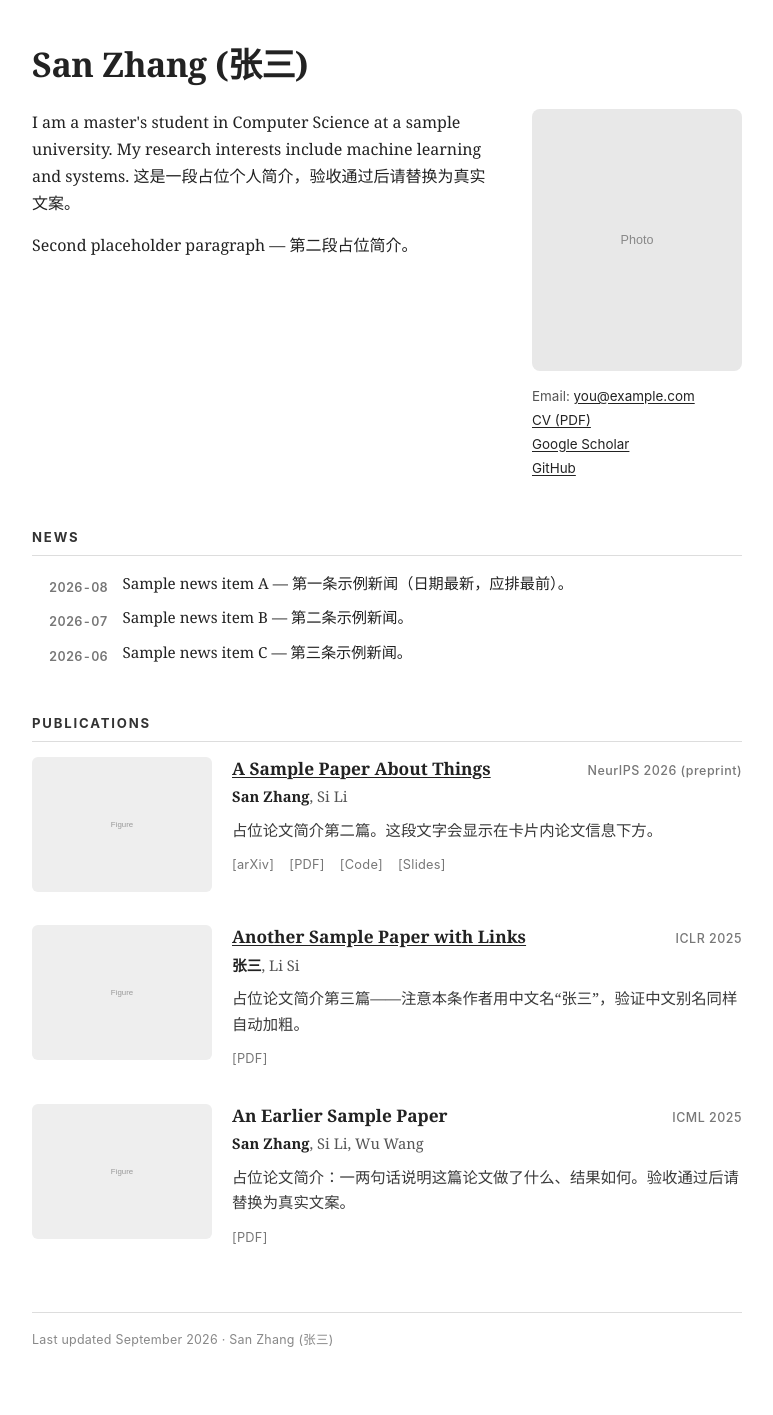
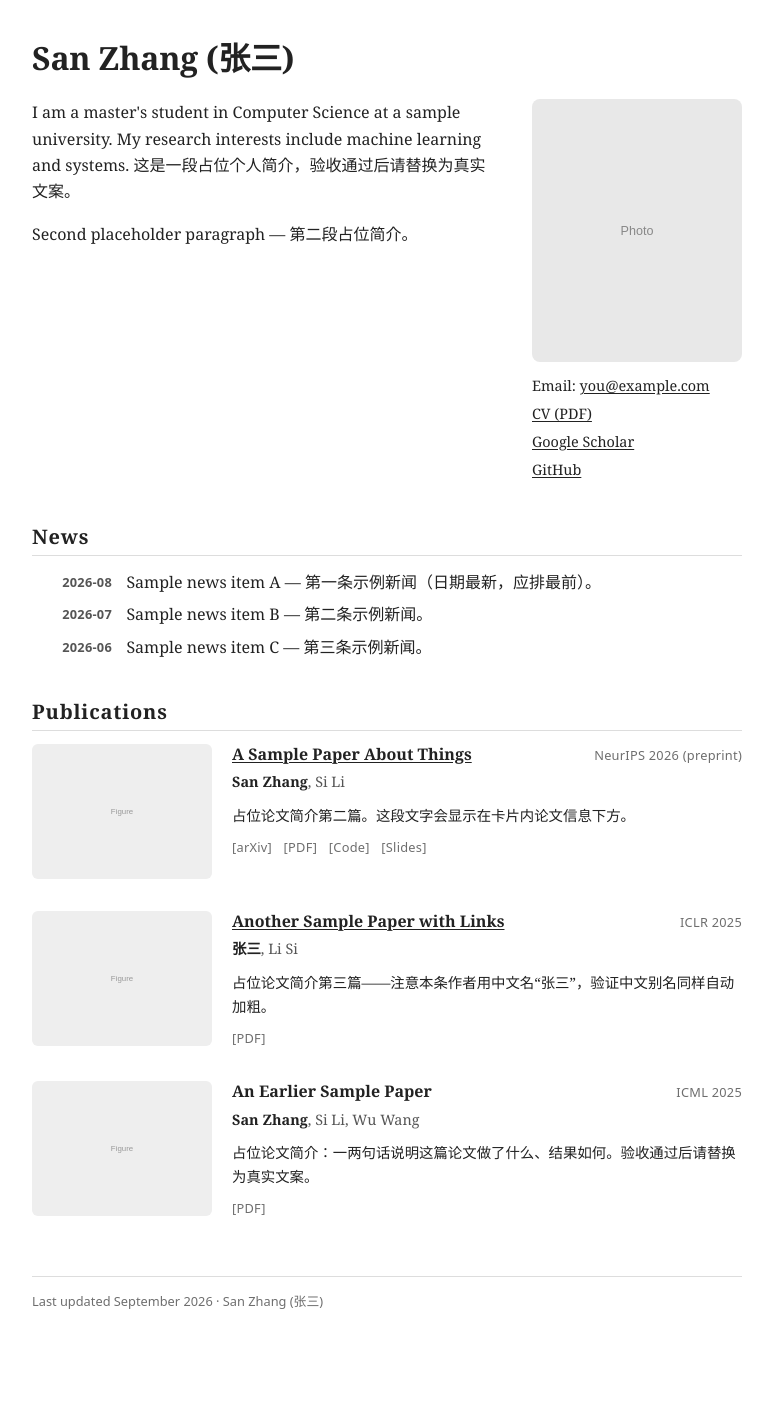
Before and after one commit to Sitaye/sitaye.github.io, a Jekyll site: the page built from index.html, in a window 1280 px wide. Shown: the whole page, without its empty margins (253-1026 px from the left). Built offline with Jekyll 4.4.1, drawn with Linux system fonts in a browser that asks for light colours; after the commit the page ends 1376 px from its top, so only the background shows below that.

Commit message:
style: consolidate type scale to 5 steps, semantic grays, sans utility font for meta text

```diff
--- a/assets/style.css
+++ b/assets/style.css
@@ -3,29 +3,27 @@
 html { -webkit-text-size-adjust: 100%; }
 
 :root {
-  --serif: Georgia, "Charter", "Noto Serif SC", "Songti SC", "SimSun", serif;
-  --sans: -apple-system, BlinkMacSystemFont, "Segoe UI", "PingFang SC", "Noto Sans SC", "Microsoft YaHei", Arial, sans-serif;
+  --accent: #1f5fae;
   --ink: #222;
   --ink-soft: #555;
-  --ink-faint: #777;
+  --ink-meta: #6e6e6e;
   --rule: #ddd;
-  --accent: #1f5fae;
-  --measure: 750px;
+  --sans: system-ui, -apple-system, "Segoe UI", "PingFang SC", "Microsoft YaHei", Arial, sans-serif;
 }
 
 body {
   margin: 0;
   background: #fff;
   color: var(--ink);
-  font-family: var(--serif);
+  font-family: Georgia, "Times New Roman", "Songti SC", "SimSun", serif;
   font-size: 16px;
-  line-height: 1.7;
+  line-height: 1.65;
 }
 
 .page {
-  max-width: var(--measure);
+  max-width: 750px;
   margin: 0 auto;
-  padding: 2.75rem 1.25rem 4rem;
+  padding: 2.5rem 1.25rem 4rem;
 }
 
 a {
@@ -42,24 +40,21 @@ a:focus-visible { outline: 2px solid var(--accent); outline-offset: 2px; }
 }
 
 h1.name {
-  margin: 0 0 1.5rem;
-  font-size: 2.125rem;
-  font-weight: 700;
-  line-height: 1.2;
-  letter-spacing: -0.015em;
+  margin: 0 0 1.4rem;
+  font-size: 2rem;
+  font-weight: 600;
+  line-height: 1.15;
+  letter-spacing: -0.01em;
   text-align: left;
-  text-wrap: balance;
 }
 
 h2 {
-  margin: 2.75rem 0 0.9rem;
-  font-family: var(--sans);
-  font-size: 0.82rem;
-  font-weight: 700;
-  letter-spacing: 0.14em;
-  text-transform: uppercase;
-  color: #333;
-  padding-bottom: 0.45rem;
+  margin: 2.4rem 0 0.8rem;
+  font-size: 1.25rem;
+  font-weight: 600;
+  line-height: 1.3;
+  letter-spacing: 0.04em;
+  padding-bottom: 0.3rem;
   border-bottom: 1px solid var(--rule);
 }
 
@@ -70,8 +65,7 @@ h2 {
 }
 
 .bio { flex: 1 1 auto; min-width: 0; }
-.bio p { margin: 0 0 0.9rem; }
-.bio p:last-child { margin-bottom: 0; }
+.bio p:first-child { margin-top: 0; }
 
 .portrait { flex: 0 0 210px; }
 .portrait img {
@@ -82,30 +76,26 @@ h2 {
 }
 
 .contact {
-  margin-top: 0.9rem;
-  font-family: var(--sans);
-  font-size: 0.84rem;
-  line-height: 1.55;
-  color: var(--ink-soft);
+  margin-top: 0.8rem;
+  font-size: 0.9rem;
 }
-.contact p { margin: 0.2rem 0; }
+.contact p { margin: 0.25rem 0; }
 
 .news ul { list-style: none; margin: 0; padding: 0; }
 .news li {
   display: grid;
-  grid-template-columns: 4.75rem 1fr;
+  grid-template-columns: 5rem 1fr;
   gap: 0.9rem;
-  margin-bottom: 0.45rem;
+  margin-bottom: 0.4rem;
 }
-.news li span { font-size: 0.95rem; }
 .news time {
   font-family: var(--sans);
+  font-size: 0.8rem;
   font-weight: 600;
-  font-size: 0.79rem;
   letter-spacing: 0.02em;
+  line-height: 1.65rem;
   text-align: right;
-  padding-top: 0.38rem;
-  color: var(--ink-faint);
+  color: var(--ink-soft);
   font-variant-numeric: tabular-nums;
 }
 
@@ -113,7 +103,7 @@ h2 {
   display: flex;
   gap: 1.25rem;
   align-items: flex-start;
-  margin-bottom: 2.1rem;
+  margin-bottom: 2rem;
 }
 
 .pub-figure { flex: 0 0 180px; }
@@ -136,53 +126,49 @@ h2 {
 
 .pub-title {
   margin: 0;
-  font-size: 1.08rem;
-  font-weight: 700;
-  line-height: 1.4;
-  text-wrap: balance;
+  font-size: 1rem;
+  font-weight: 600;
+  line-height: 1.3;
 }
 
 .pub-venue-tag {
   margin-left: auto;
   font-family: var(--sans);
-  font-size: 0.78rem;
+  font-size: 0.8rem;
   font-weight: 500;
-  letter-spacing: 0.04em;
-  color: var(--ink-faint);
+  letter-spacing: 0.02em;
+  color: var(--ink-meta);
   white-space: nowrap;
 }
 
 .pub-authors {
-  margin: 0.2rem 0 0;
-  font-size: 0.92rem;
+  margin: 0.3rem 0 0;
+  font-size: 0.9rem;
   color: var(--ink-soft);
 }
-.pub-authors strong { color: var(--ink); font-weight: 700; }
+.pub-authors strong { color: var(--ink); }
 
 .pub-summary {
-  margin: 0.55rem 0 0;
-  font-size: 0.96rem;
-  line-height: 1.65;
-  color: #3a3a3a;
+  margin: 0.6rem 0 0;
+  font-size: 0.9rem;
 }
 
 .pub-links {
-  margin: 0.7rem 0 0;
+  margin: 0.6rem 0 0;
   font-family: var(--sans);
   font-size: 0.8rem;
   letter-spacing: 0.02em;
 }
-.pub-links a { margin-right: 0.7rem; color: var(--ink-faint); text-decoration: none; }
-.pub-links a:hover { color: var(--accent); text-decoration: underline; text-decoration-color: var(--accent); }
+.pub-links a { margin-right: 0.5rem; color: var(--ink-meta); text-decoration: none; }
+.pub-links a:hover { text-decoration: underline; text-decoration-color: var(--accent); }
 
 .footer {
-  margin-top: 4rem;
-  padding-top: 1rem;
+  margin-top: 3.5rem;
+  padding-top: 0.9rem;
   border-top: 1px solid var(--rule);
   font-family: var(--sans);
-  font-size: 0.78rem;
-  letter-spacing: 0.02em;
-  color: #888;
+  font-size: 0.8rem;
+  color: var(--ink-meta);
 }
 
 @media (max-width: 640px) {
@@ -196,6 +182,6 @@ h2 {
   .page { max-width: 100%; padding: 0; }
   .pub-figure { display: none; }
   body { font-size: 11pt; }
-  a { text-decoration: none; color: #222; }
+  a { text-decoration: none; color: var(--ink); }
   .pub-card { margin-bottom: 1.1rem; break-inside: avoid; }
 }
```
